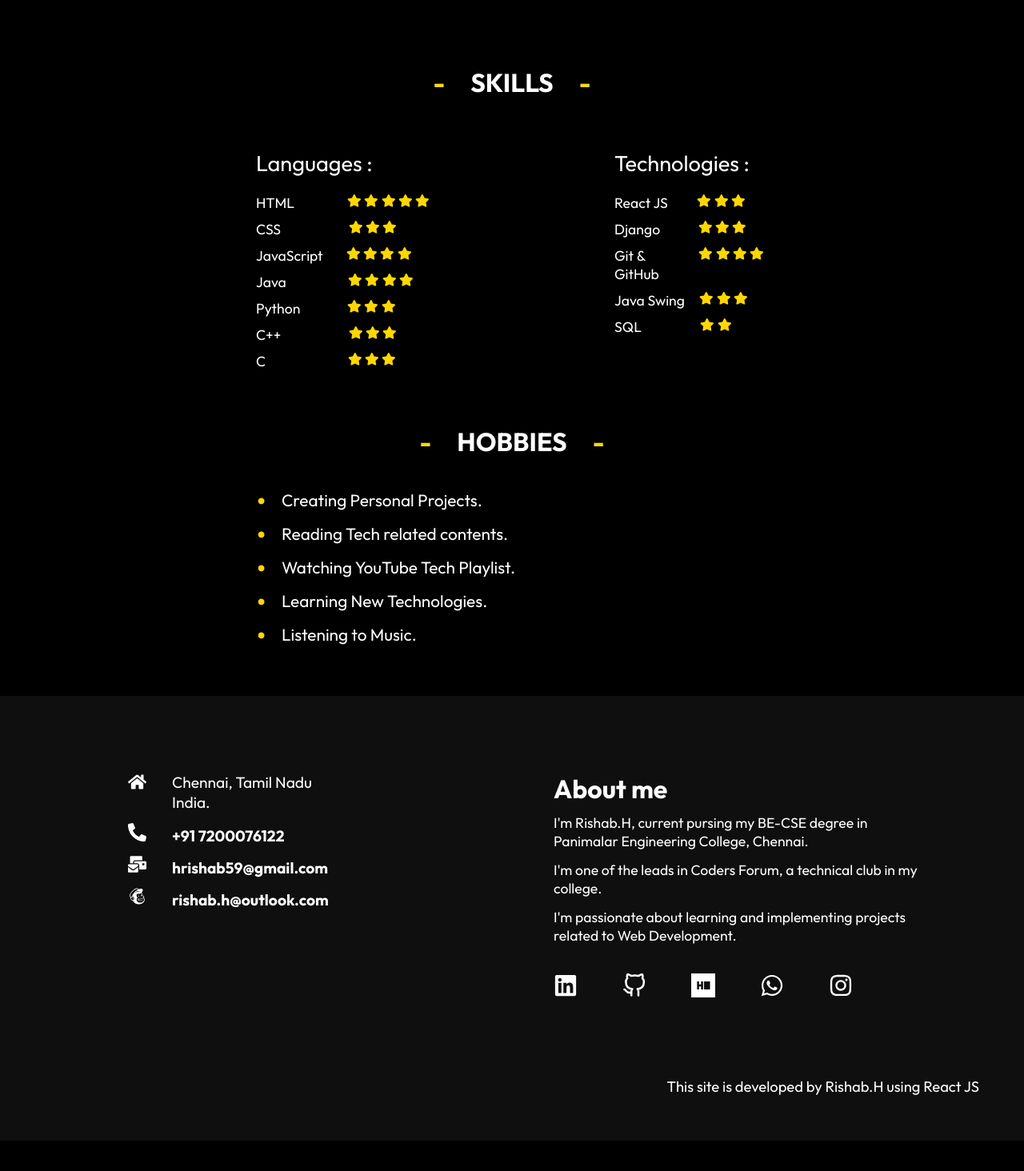
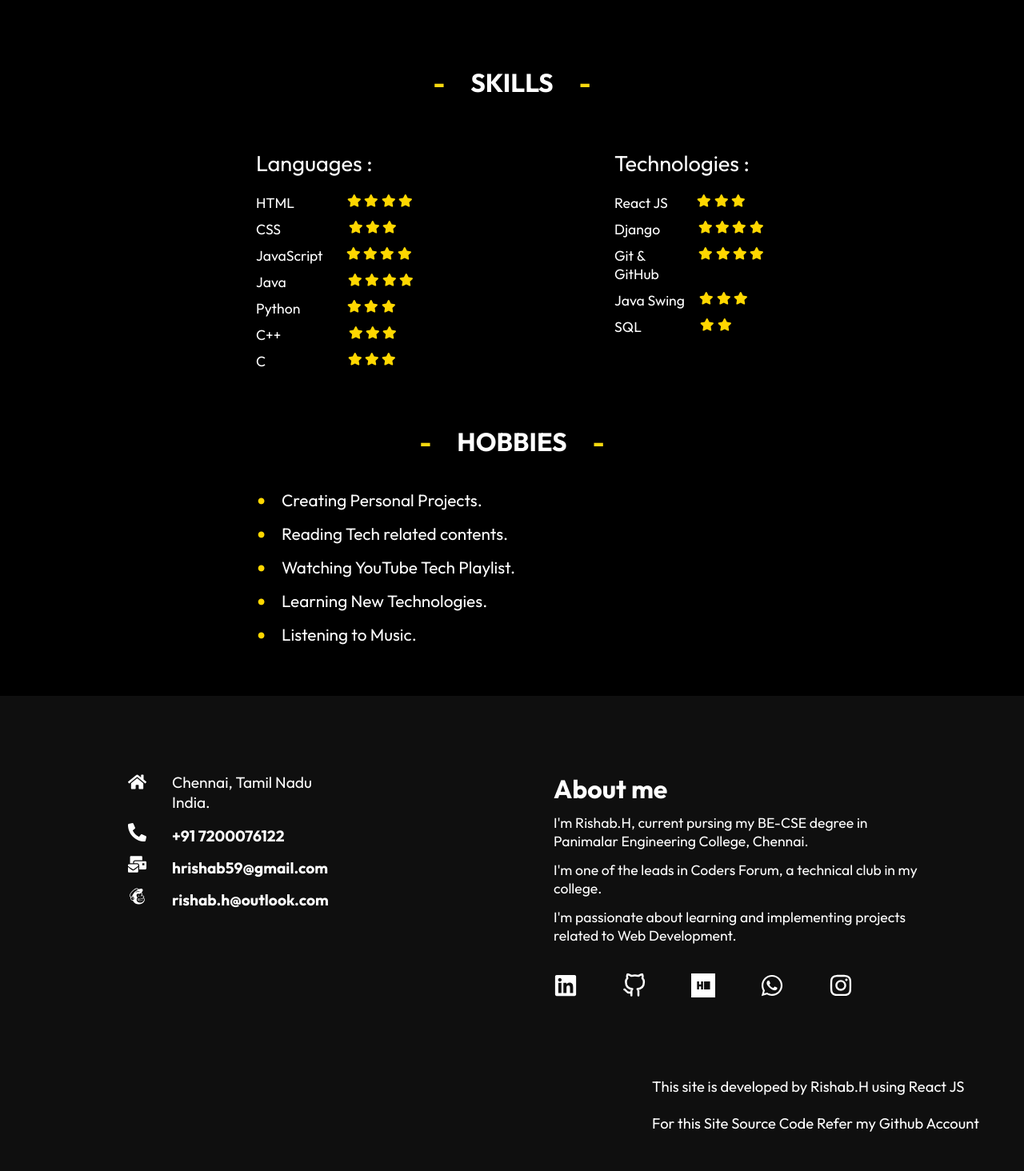
Before and after one commit to Rishab59/rishab-portfolio, a React (Create React App) app: page /about in a window 1280 px wide. Shown: the part 871-2335 px from the top of the page at 80% size. Before the commit the page ends 2297 px from the top, so only its background shows below. Built offline with nearby package versions, Linux system fonts and the light colour scheme.

Commit message:
Changed LinkedIn Profile URL

```diff
--- a/src/components/AboutContent.js
+++ b/src/components/AboutContent.js
@@ -78,7 +78,7 @@ const AboutContent = () => {
                             <p>
                                 HTML
                                 <SpaceGenerator count = { 18 } />
-                                <StarGenerator count = { 5 } />
+                                <StarGenerator count = { 4 } />
                             </p>
                             <p>
                                 CSS
@@ -127,7 +127,7 @@ const AboutContent = () => {
                             <p>
                                 Django
                                 <SpaceGenerator count = { 13 } />
-                                <StarGenerator count = { 3 } />
+                                <StarGenerator count = { 4 } />
                             </p>
                             <p>
                                 Git &
--- a/src/components/Footer.js
+++ b/src/components/Footer.js
@@ -48,7 +48,7 @@ const Footer = () => {
 
                     <p className = "content" >
                         I'm&nbsp;
-                        <NavLink to = "https://www.linkedin.com/in/rishab-h-656b97224/" target = "_blank" className = "links" >
+                        <NavLink to = "https://www.linkedin.com/in/hrishab59/" target = "_blank" className = "links" >
                             Rishab.H
                         </NavLink>
                         , current pursing my BE-CSE degree in <br /><NavLink to = "https://panimalar.ac.in/" className = "links" target = "_blank" >Panimalar Engineering College</NavLink>, Chennai.
@@ -61,7 +61,7 @@ const Footer = () => {
                     </p>
 
                     <div className = "social" >
-                        <NavLink to = "https://www.linkedin.com/in/rishab-h-656b97224/" target = "_blank" >
+                        <NavLink to = "https://www.linkedin.com/in/hrishab59/" target = "_blank" >
                             <FaLinkedin size = { 30 } style = {{ color: "#fff" }} />
                         </NavLink>
 
@@ -88,10 +88,16 @@ const Footer = () => {
                 <div className = "info">
                     <p>
                         This site is developed by&nbsp;
-                        <NavLink to = "https://www.linkedin.com/in/rishab-h-656b97224/" target = "_blank" className = "links" >
+                        <NavLink to = "https://www.linkedin.com/in/hrishab59/" target = "_blank" className = "links" >
                             Rishab.H
                         </NavLink>
                         &nbsp;using React JS
+                        <br />
+                        <br />
+                        For this Site Source Code Refer my&nbsp;
+                        <NavLink to = "https://www.github.com/Rishab59" target = "_blank" className = "links" >
+                            Github Account
+                        </NavLink>
                     </p>
                 </div>
             </div>
--- a/src/components/HeroImg.js
+++ b/src/components/HeroImg.js
@@ -55,14 +55,14 @@ const HeroImg = () => {
 
       <div className = "content" >
         <div className = "Rishab-img-container" >
-          <NavLink to = "https://www.linkedin.com/in/rishab-h-656b97224/" target = "_blank">
+          <NavLink to = "https://www.linkedin.com/in/hrishab59/" target = "_blank">
             <img className = "Rishab-img" src = { RishabImg } alt = "RishabImage" />
           </NavLink>
         </div>
 
         <h1>
           Hi ! , I'm&nbsp;
-          <NavLink to = "https://www.linkedin.com/in/rishab-h-656b97224/" target = "_blank" className = "links" >
+          <NavLink to = "https://www.linkedin.com/in/hrishab59/" target = "_blank" className = "links" >
             Rishab.H
           </NavLink>
         </h1>
--- a/src/routes/Projects.js
+++ b/src/routes/Projects.js
@@ -3,8 +3,8 @@ import React from "react" ;
 import Navbar from "../components/Navbar" ;
 import Footer from "../components/Footer" ;
 
-import HeroImg2 from '../components/HeroImg2' ;
-import Work from '../components/Work' ;
+import HeroImg2 from "../components/HeroImg2" ;
+import Work from "../components/Work" ;
 
 
 const Projects = () => {
@@ -15,7 +15,7 @@ const Projects = () => {
       <Work />
       <Footer />
     </div>
-  )
+  ) ;
 } ;
 
 
```
